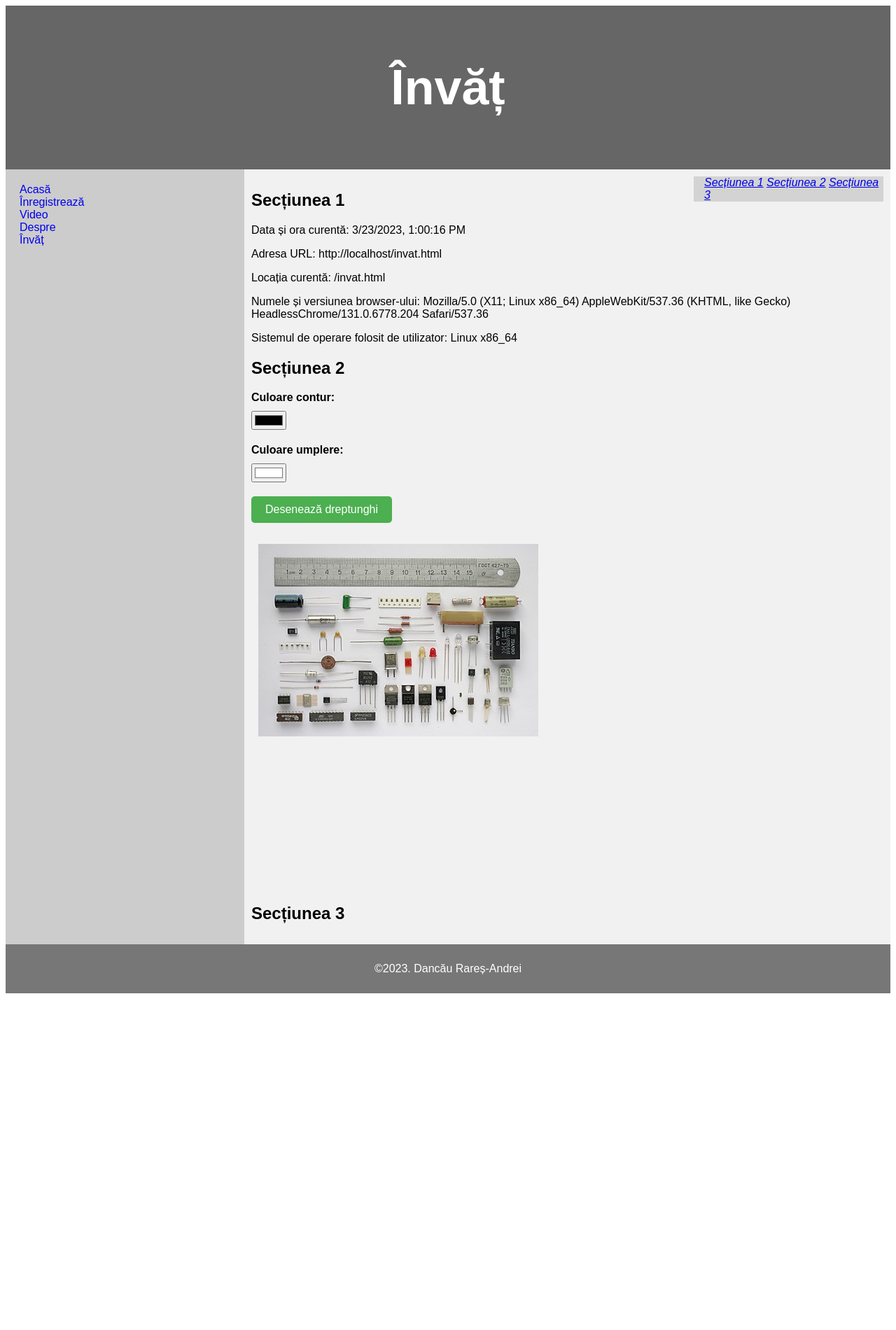
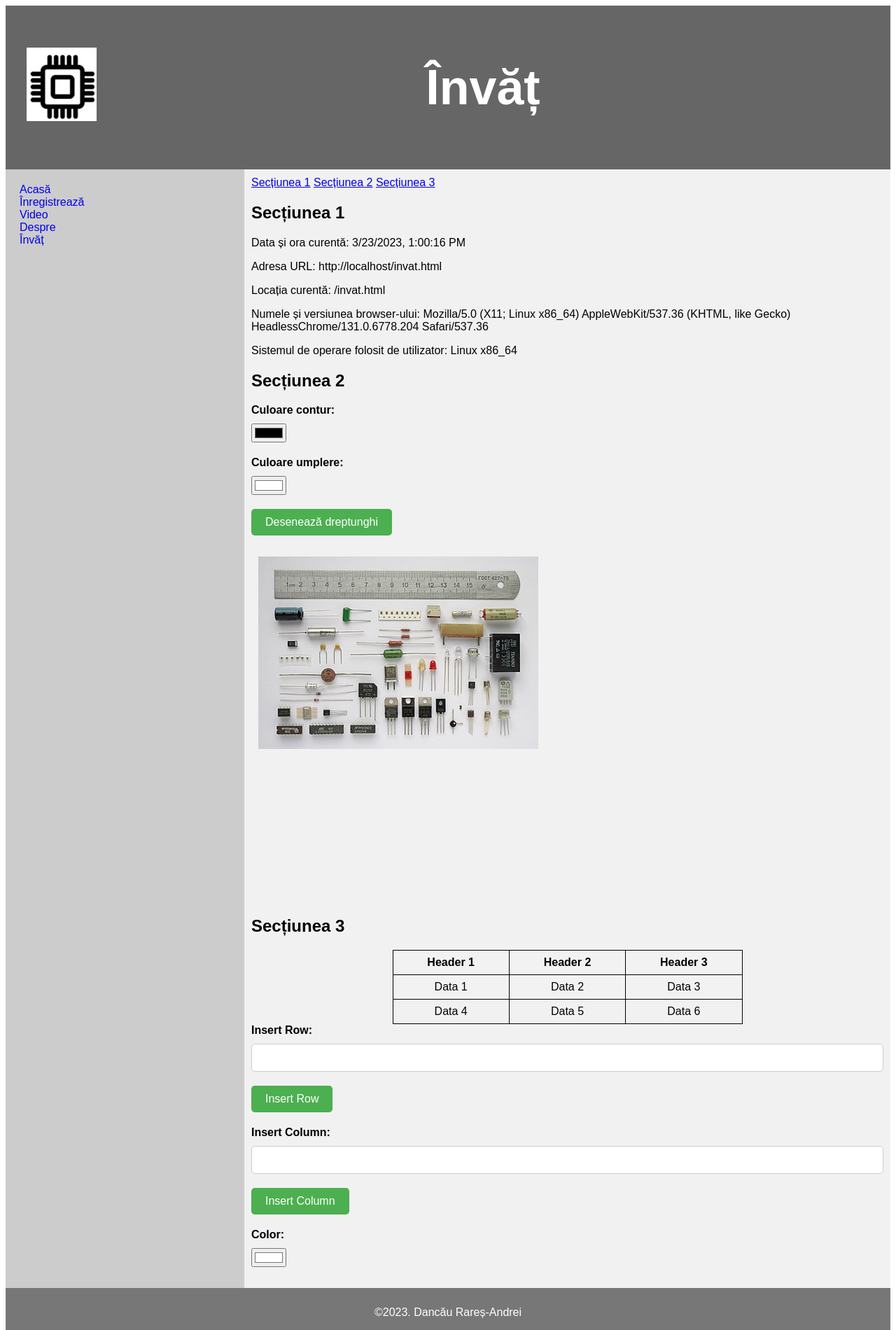
Before and after one commit to DancauRares-Andrei/proiect-1-ProgramareWeb, a plain HTML site: page invat.html in a window 1280 px wide. Shown: the top 1900 px of the page at 70% size. Before the commit the page ends 1427 px from the top, so only its background shows below. Drawn offline with Linux system fonts and the light colour scheme.

Commit message:
Laborator 5 tema 3

```diff
--- a/css/stil.css
+++ b/css/stil.css
@@ -13,6 +13,8 @@ header {
   text-align: center;
   font-size: 35px;
   color: white;
+  display: flex;
+  align-items: center;
 }
 
 /* Container for flexboxes */
@@ -220,11 +222,16 @@ iframe{
   width: 1000px;
 }
 
-aside {
-  width: 30%;
-  padding-left: 15px;
-  margin-left: 15px;
-  float: right;
-  font-style: italic;
-  background-color: lightgray;
+header-logo {
+  margin-right: 20px;
 }
+
+.header-logo img {
+  width: 100px; /* schimbați dimensiunea imaginii după necesitate */
+  height: auto;
+}
+
+h1 {
+  flex: 1;
+  text-align: center;
+}
--- a/invat.html
+++ b/invat.html
@@ -6,7 +6,7 @@
         <link rel="stylesheet" type="text/css" href="./css/stil.css">
     </head>
     <body>
-    <header><h1>Învăț</h1></header>
+    <header><div class="header-logo"><img src="./img/logo.png"></div><h1>Învăț</h1></header>
     <img id="comp" src="./img/comp.jpeg" style="display:none">
     <div class="section">
         <nav>
@@ -43,6 +43,33 @@
     </div>
     <div id="sectiunea3"></div>
     <h2>Secțiunea 3</h2>
+    <table id="myTable">
+        <tr>
+          <th>Header 1</th>
+          <th>Header 2</th>
+          <th>Header 3</th>
+        </tr>
+        <tr>
+          <td>Data 1</td>
+          <td>Data 2</td>
+          <td>Data 3</td>
+        </tr>
+        <tr>
+          <td>Data 4</td>
+          <td>Data 5</td>
+          <td>Data 6</td>
+        </tr>
+      </table>
+      <label for="row">Insert Row:</label>
+      <input type="text" id="row"><button onclick="insertRow()">Insert Row</button>
+
+      <label for="col">Insert Column:</label>
+      <input type="text" id="col">
+      <button onclick="insertCol()">Insert Column</button>
+      <label for="color">Color:</label>
+      <input type="color" id="color" value="#ffffff">
+
+
     </div>
 </div>
 <footer>
--- a/js/script.js
+++ b/js/script.js
@@ -166,3 +166,34 @@ canvas.addEventListener("mouseup", opresteDesenul);
 
 }
 }
+
+function insertRow() {
+  var table = document.getElementById("myTable"); // obțineți tabelul folosind ID-ul
+  var row = parseInt(document.getElementById("row").value); // obțineți poziția liniei din input
+  var color = document.getElementById("color").value; // obțineți culoarea din input
+
+  // obțineți numărul de coloane din tabel
+  var colCount = table.rows[0].cells.length;
+
+  // inserați un nou rând în tabel la poziția specificată
+  var newRow = table.insertRow(row);
+
+  // parcurgeți fiecare coloană din rândul nou creat și adăugați o celulă nouă
+  for (var i = 0; i < colCount; i++) {
+    var cell = newRow.insertCell(i);
+    cell.style.backgroundColor = color; // setați culoarea celulei
+  }
+}
+
+
+function insertCol() {
+  var table = document.getElementById("myTable"); // obțineți tabelul folosind ID-ul
+  var col = parseInt(document.getElementById("col").value); // obțineți poziția coloanei din input
+  var color = document.getElementById("color").value; // obțineți culoarea din input
+
+  // parcurgeți fiecare rând din tabel și adăugați o celulă nouă la poziția specificată
+  for (var i = 0; i < table.rows.length; i++) {
+    var cell = table.rows[i].insertCell(col);
+    cell.style.backgroundColor = color; // setați culoarea celulei
+  }
+}
```
Also changed, not shown: desen.html (+1 -1 lines), despre.html (+1 -1 lines), index.html (+1 -1 lines), inregistreaza.html (+1 -1 lines), video.html (+1 -1 lines), img/logo.png (added).
